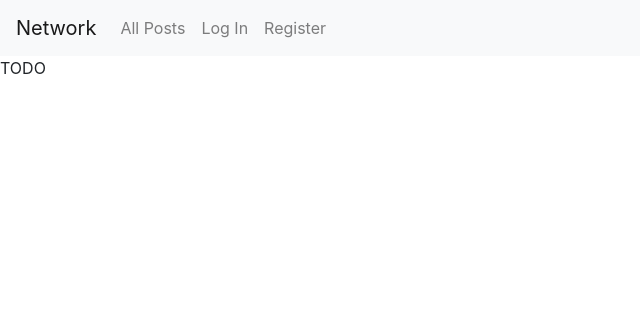
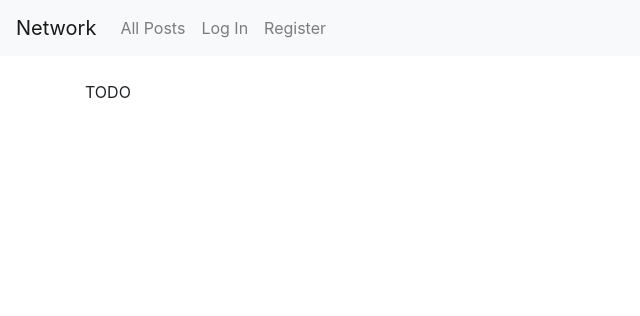
Before and after one commit to anega/network-cs50, a Django app: page / in a window 1280 px wide. Shown: the top 316 px of the page, without its empty margins (0-640 px from the left). Run offline with Django 3.2, Linux system fonts and the light colour scheme; some libraries are stand-ins or nearby versions.

Commit message:
Prettify html body block layout

```diff
--- a/network/templates/network/layout.html
+++ b/network/templates/network/layout.html
@@ -41,7 +41,7 @@
             </div>
           </nav>
 
-        <div class="body">
+        <div class="body container mt-4">
             {% block body %}
             {% endblock %}
         </div>
```
